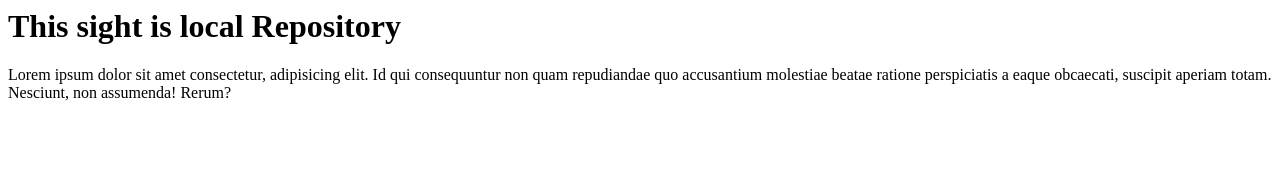
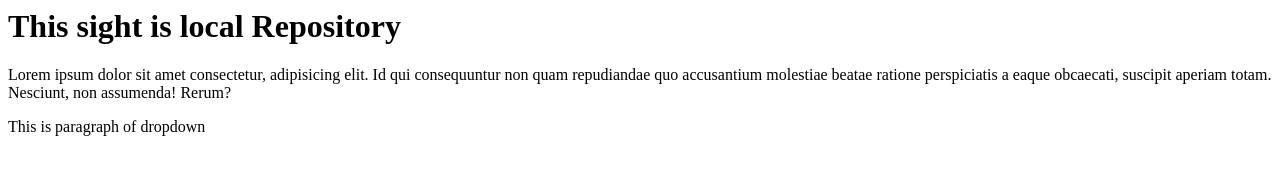
Before and after one commit to Fatima6218/local-repo, a plain HTML site: page index.html in a window 1280 px wide. Drawn offline with Linux system fonts and the light colour scheme.

Commit message:
Add new dropdown in new feature2

```diff
--- a/index.html
+++ b/index.html
@@ -1,2 +1,3 @@
 <h1>This sight is local Repository</h1>
 <p>Lorem ipsum dolor sit amet consectetur, adipisicing elit. Id qui consequuntur non quam repudiandae quo accusantium molestiae beatae ratione perspiciatis a eaque obcaecati, suscipit aperiam totam. Nesciunt, non assumenda! Rerum?</p>
+<p>This is paragraph of dropdown</p>
```
